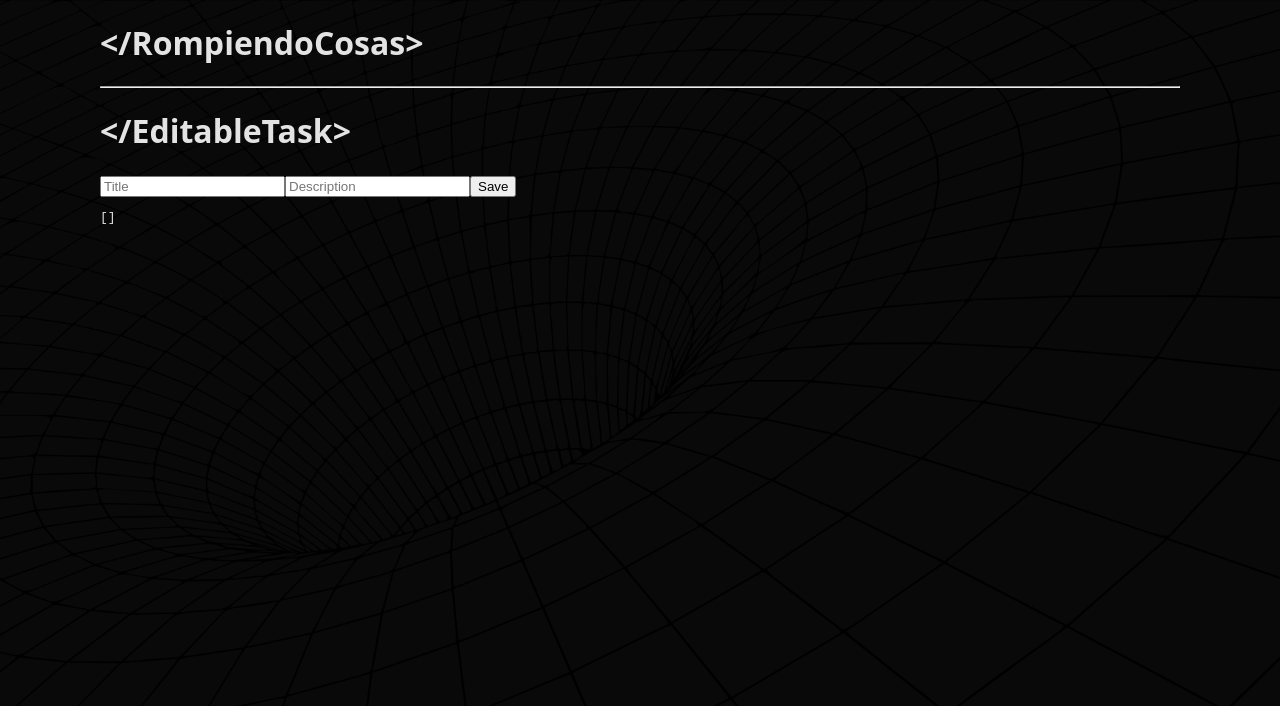
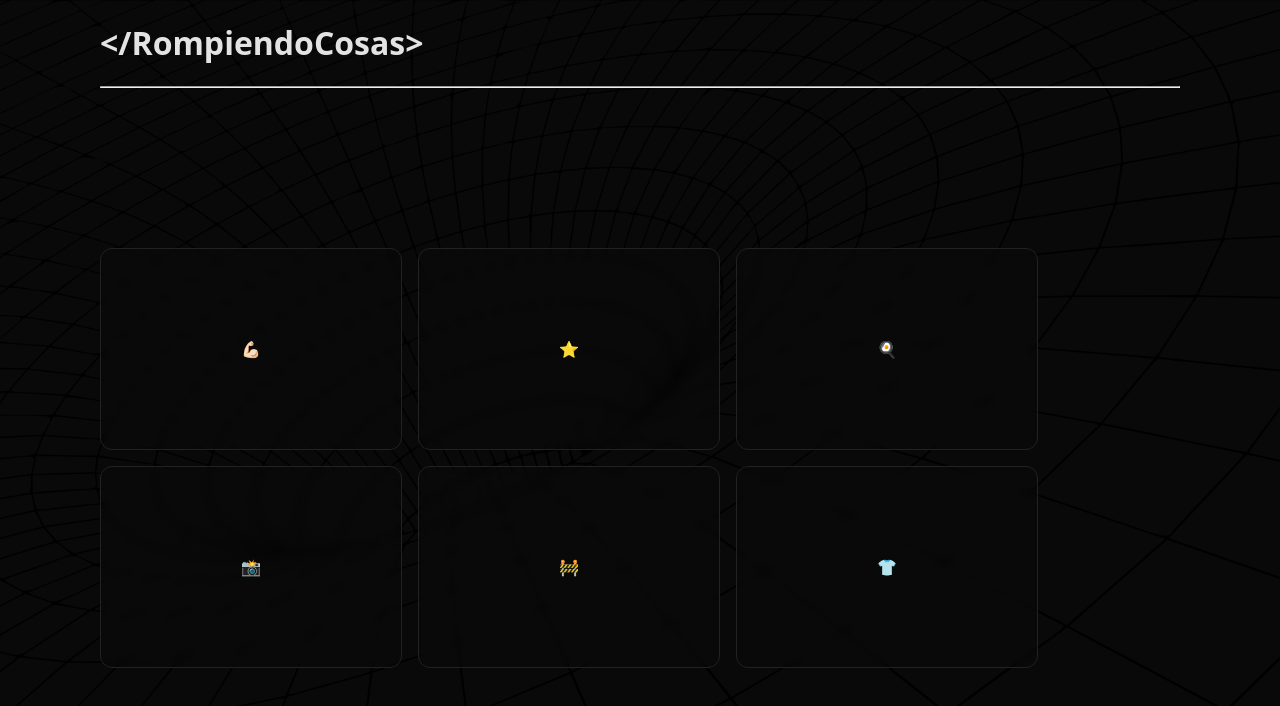
Before and after one commit to MrRedu/rompiendo-react, a React (Vite) app: page / in a window 1280 px wide. Shown: the top 706 px of the page. Built offline with nearby package versions, Linux system fonts and the light colour scheme.

Commit message:
testing cardSpotlight

```diff
--- a/src/App.jsx
+++ b/src/App.jsx
@@ -4,14 +4,14 @@
 // import { ContextApp } from './components/context/ContextApp'
 // import { LocalStorage } from './components/local-storage/LocalStorage'
 // import { CobeComponent } from './components/cobe/CobeComponent'
-// import { CardSpotlight } from './components/card-spotlight/CardSpotlight'
+import { CardSpotlight } from './components/card-spotlight/CardSpotlight'
 // import { ReactSelectSearch } from "./components/react-select-search/ReactSelectSearch"
 // import { InfiniteScrollBanner } from './components/infinite-scroll-animation/InfiniteScrollBanner'
 // import { TestSpline } from './components/3d/test-1/TestSpline'
 // import { WeatherApp } from './components/weather-app/WeatherApp'
 // import { StateInMultipleCheckBoxes } from './components/stateInMultipleCheckBoxes/StateInMultipleCheckBoxes'
 
-import { EditableTask } from './components/editable-task/EditableTask'
+// import { EditableTask } from './components/editable-task/EditableTask'
 
 export const App = () => {
   return (
@@ -24,7 +24,7 @@ export const App = () => {
       {/* <ContextApp /> */}
       {/* <LocalStorage /> */}
       {/* <CobeComponent /> */}
-      {/* <div
+      <div
         style={{
           display: 'flex',
           gap: '1rem',
@@ -38,14 +38,14 @@ export const App = () => {
         <CardSpotlight>📸</CardSpotlight>
         <CardSpotlight>🚧</CardSpotlight>
         <CardSpotlight>👕</CardSpotlight>
-      </div> */}
+      </div>
       {/* <ReactSelectSearch /> */}
       {/* <InfiniteScrollBanner direction="left" speed="fast" /> */}
       {/* <InfiniteScrollBanner direction="right" speed="slow" /> */}
       {/* <TestSpline /> */}
       {/* <WeatherApp /> */}
       {/* <StateInMultipleCheckBoxes /> */}
-      <EditableTask />
+      {/* <EditableTask /> */}
     </>
   )
 }
--- a/src/components/card-spotlight/CardSpotlight.jsx
+++ b/src/components/card-spotlight/CardSpotlight.jsx
@@ -54,8 +54,8 @@ export const CardSpotlight = ({ children }) => {
           background: `
           radial-gradient(600px circle at
             ${position.x}px ${position.y}px,
-            rgba(97, 97, 97, 0.1),
-            transparent 40%)
+            rgba(60, 60, 60, 0.2),
+            transparent 30%)
             `,
         }}
       />
--- a/src/components/card-spotlight/CardSpotlight.module.css
+++ b/src/components/card-spotlight/CardSpotlight.module.css
@@ -4,14 +4,23 @@
     justify-content: center;
     border: 1px solid #222222;
     border-radius: 12px;
-    background-color: #121212;
+    background-color: #12121220;
+    backdrop-filter: blur(5px);
 
-    width: 160px;
+    width: 300px;
     min-height: 200px;
 
 
     position: relative;
     overflow: hidden;
+
+    transition: all 0.2s ease-in-out;
+}
+
+.container:hover {
+    background-color: #12121280;
+    border: 1px solid #404040;
+    box-shadow: 0 0 10px rgba(12, 12, 12, 0.6), 0 0 20px rgba(16, 16, 16, 0.6), 0 0 30px rgba(19, 19, 19, 0.6);
 }
 
 .spotlight {
```
